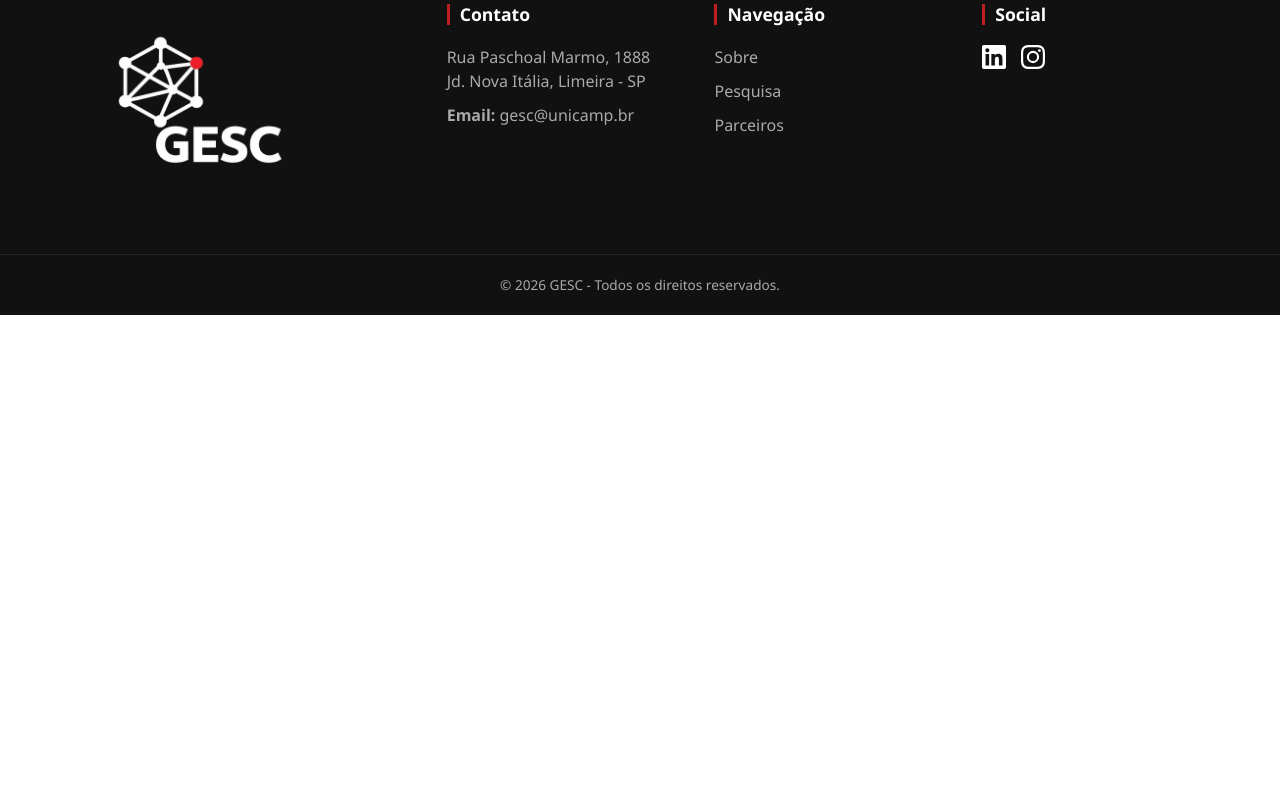
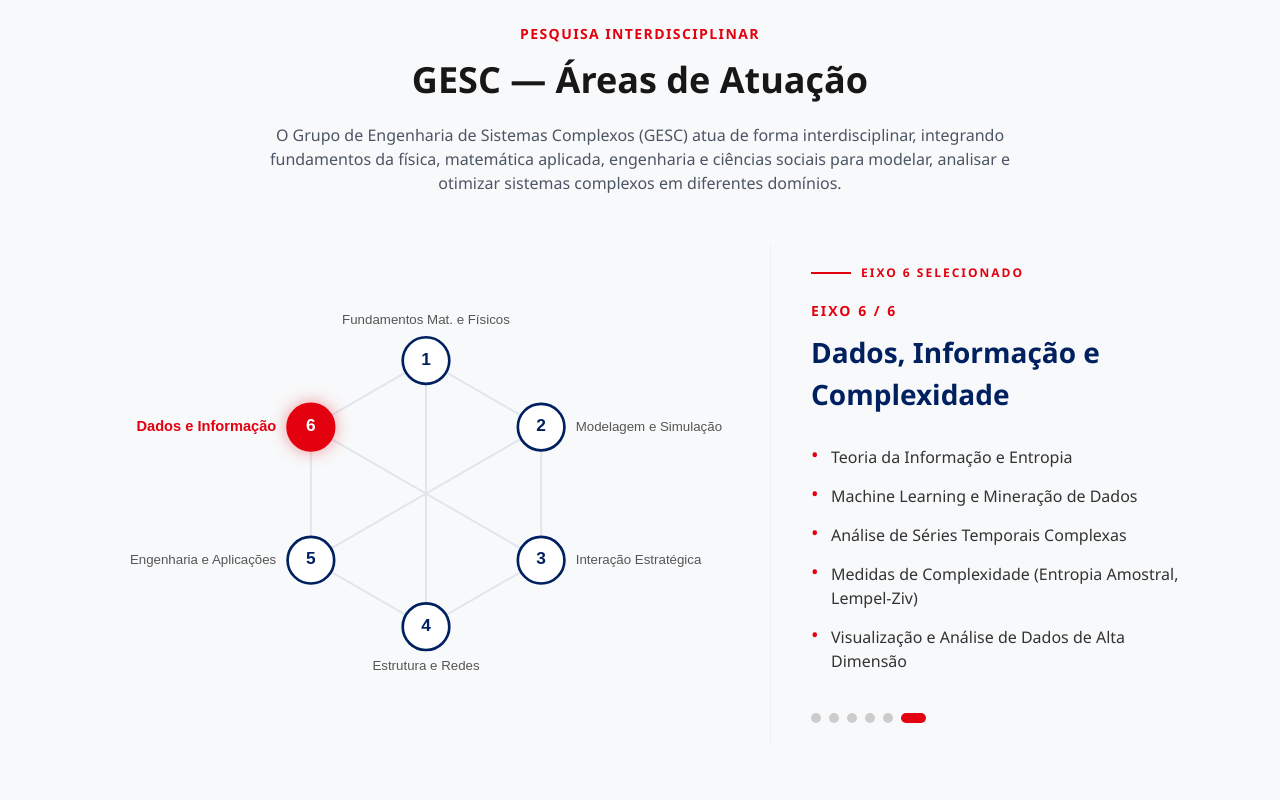
Before and after one commit to sitegesc/gesc, a Next.js app: page / in a window 1280 px wide. Shown: the part 2080-2880 px from the top of the page. Before the commit the page ends 2395 px from the top, so only its background shows below. Built offline with nearby package versions, Linux system fonts and the light colour scheme.

Commit message:
feat: adiciona secao interativa de Areas de Atuacao

```diff
--- a/src/app/page.tsx
+++ b/src/app/page.tsx
@@ -1,3 +1,4 @@
+import { AreasAtuacao } from "@/components/sections/AreasAtuacao";
 import { Hero } from "@/components/sections/Hero";
 import { Partners } from "@/components/sections/Partners";
 import { PortalIntro } from "@/components/sections/PortalIntro";
@@ -8,6 +9,7 @@ export default function Home() {
       <Hero />
       <Partners />
       <PortalIntro />
+      <AreasAtuacao />
     </main>
   );
 }
--- /dev/null
+++ b/src/components/sections/AreasAtuacao.tsx
@@ -0,0 +1,247 @@
+"use client";
+
+import { useState } from "react";
+
+type AxisId = 1 | 2 | 3 | 4 | 5 | 6;
+
+const axesData: Record<AxisId, { title: string; items: string[] }> = {
+  1: {
+    title: "Fundamentos Matemáticos e Físicos",
+    items: [
+      "Equações Diferenciais Ordinárias (EDOs)",
+      "Sistemas Dinâmicos e Não Lineares (bifurcações, estabilidade e caos)",
+      "Física Estatística",
+      "Física Matemática",
+      "Dinâmica Estocástica (processos de difusão, Langevin, Fokker-Planck)",
+    ],
+  },
+  2: {
+    title: "Modelagem e Simulação de Sistemas Complexos",
+    items: [
+      "Simulação de Monte Carlo e Métodos Estocásticos",
+      "Simulação Baseada em Agentes e Dinâmica de Sistemas",
+      "Autômatos Celulares e Interação Local",
+      "Sistemas de Equações Diferenciais Acopladas",
+      "Análise de Sensibilidade e Incerteza em Modelos",
+    ],
+  },
+  3: {
+    title: "Interação Estratégica e Sistemas Socioeconômicos",
+    items: [
+      "Teoria dos Jogos Clássica e Evolutiva",
+      "Dinâmica de Opinião e Sociofísica",
+      "Modelagem de Equilíbrio e Mecanismos de Coordenação",
+      "Comportamento Coletivo e Emergência Social",
+      "Análise de Redes Socioeconômicas",
+    ],
+  },
+  4: {
+    title: "Estrutura, Redes e Conectividade",
+    items: [
+      "Teoria de Grafos e Topologia de Redes",
+      "Redes Complexas (Scale-Free, Small-World)",
+      "Percolação e Transições de Fase em Redes",
+      "Robustez e Vulnerabilidade de Infraestruturas",
+      "Propagação em Redes (Epidemiológica e de Informação)",
+    ],
+  },
+  5: {
+    title: "Engenharia e Aplicações Tecnológicas",
+    items: [
+      "Pesquisa Operacional e Otimização Combinatória",
+      "Logística, Roteamento e Cadeia de Suprimentos",
+      "Corrosão e Engenharia de Materiais",
+      "Confiabilidade de Sistemas e Análise de Riscos",
+      "Sistemas de Controle e Automação",
+    ],
+  },
+  6: {
+    title: "Dados, Informação e Complexidade",
+    items: [
+      "Teoria da Informação e Entropia",
+      "Machine Learning e Mineração de Dados",
+      "Análise de Séries Temporais Complexas",
+      "Medidas de Complexidade (Entropia Amostral, Lempel-Ziv)",
+      "Visualização e Análise de Dados de Alta Dimensão",
+    ],
+  },
+};
+
+const AXIS_IDS: AxisId[] = [1, 2, 3, 4, 5, 6];
+
+const LINES: [number, number, number, number][] = [
+  [400, 100, 573, 200],
+  [573, 200, 573, 400],
+  [573, 400, 400, 500],
+  [400, 500, 227, 400],
+  [227, 400, 227, 200],
+  [227, 200, 400, 100],
+  [400, 100, 400, 500],
+  [227, 200, 573, 400],
+  [227, 400, 573, 200],
+];
+
+const NODES: {
+  id: AxisId;
+  cx: number;
+  cy: number;
+  lx: number;
+  ly: number;
+  anchor: "start" | "middle" | "end";
+  label: string;
+}[] = [
+  { id: 1, cx: 400, cy: 100, lx: 400, ly: 45, anchor: "middle", label: "Fundamentos Mat. e Físicos" },
+  { id: 2, cx: 573, cy: 200, lx: 625, ly: 200, anchor: "start", label: "Modelagem e Simulação" },
+  { id: 3, cx: 573, cy: 400, lx: 625, ly: 400, anchor: "start", label: "Interação Estratégica" },
+  { id: 4, cx: 400, cy: 500, lx: 400, ly: 565, anchor: "middle", label: "Estrutura e Redes" },
+  { id: 5, cx: 227, cy: 400, lx: 175, ly: 400, anchor: "end", label: "Engenharia e Aplicações" },
+  { id: 6, cx: 227, cy: 200, lx: 175, ly: 200, anchor: "end", label: "Dados e Informação" },
+];
+
+export function AreasAtuacao() {
+  const [active, setActive] = useState<AxisId>(6);
+  const axis = axesData[active];
+
+  return (
+    <section
+      id="linhas-pesquisa"
+      className="border-y border-[#eee] bg-[#f8f9fa] py-20 font-[family-name:'Segoe_UI',Tahoma,Geneva,Verdana,sans-serif]"
+    >
+      <div className="mx-auto max-w-[1200px] px-5">
+        <div className="mb-10 text-center">
+          <span className="text-sm font-bold uppercase tracking-[0.1em] text-[#e3000f]">
+            Pesquisa Interdisciplinar
+          </span>
+          <h2 className="mt-2 mb-4 text-[2.25rem] font-bold">
+            GESC — Áreas de Atuação
+          </h2>
+          <p className="mx-auto max-w-3xl text-[#4b5563]">
+            O Grupo de Engenharia de Sistemas Complexos (GESC) atua de forma
+            interdisciplinar, integrando fundamentos da física, matemática
+            aplicada, engenharia e ciências sociais para modelar, analisar e
+            otimizar sistemas complexos em diferentes domínios.
+          </p>
+        </div>
+
+        <div className="mt-[50px] flex flex-wrap items-center justify-center gap-[100px] max-[900px]:flex-col max-[900px]:gap-[30px]">
+          <div className="w-full min-w-0 flex-[1.5] md:min-w-[500px] md:max-w-[1000px]">
+            <svg
+              viewBox="-150 0 1100 600"
+              role="img"
+              aria-label="Diagrama dos seis eixos de pesquisa do GESC"
+              className="h-auto w-full overflow-visible md:w-[120%]"
+            >
+              <g stroke="#e0e6ed" strokeWidth={3}>
+                {LINES.map(([x1, y1, x2, y2], index) => (
+                  <line key={index} x1={x1} y1={y1} x2={x2} y2={y2} />
+                ))}
+              </g>
+
+              {NODES.map((node) => {
+                const isActive = active === node.id;
+                return (
+                  <g
+                    key={node.id}
+                    role="button"
+                    tabIndex={0}
+                    aria-pressed={isActive}
+                    aria-label={`Eixo ${node.id}: ${node.label}`}
+                    onClick={() => setActive(node.id)}
+                    onKeyDown={(event) => {
+                      if (event.key === "Enter" || event.key === " ") {
+                        event.preventDefault();
+                        setActive(node.id);
+                      }
+                    }}
+                    className="group cursor-pointer outline-none"
+                  >
+                    <circle
+                      cx={node.cx}
+                      cy={node.cy}
+                      r={35}
+                      className={
+                        isActive
+                          ? "fill-[#e3000f] stroke-[#e3000f] [stroke-width:4] [filter:drop-shadow(0_0_12px_rgba(227,0,15,0.4))] transition-all duration-300"
+                          : "fill-white stroke-[#002060] [stroke-width:4] transition-all duration-300 group-hover:fill-[#f0f4f8] group-hover:[stroke-width:5] group-focus-visible:fill-[#f0f4f8]"
+                      }
+                    />
+                    <text
+                      x={node.cx}
+                      y={node.cy + 6}
+                      textAnchor="middle"
+                      className={`[font-family:Arial,sans-serif] text-[26px] font-bold transition-all duration-300 ${
+                        isActive ? "fill-white" : "fill-[#002060]"
+                      }`}
+                    >
+                      {node.id}
+                    </text>
+                    <text
+                      x={node.lx}
+                      y={node.ly}
+                      textAnchor={node.anchor}
+                      alignmentBaseline={
+                        node.anchor === "middle" ? undefined : "middle"
+                      }
+                      className={`[font-family:Arial,sans-serif] transition-all duration-300 ${
+                        isActive
+                          ? "fill-[#e3000f] text-[22px] font-bold"
+                          : "fill-[#555] text-[20px]"
+                      }`}
+                    >
+                      {node.label}
+                    </text>
+                  </g>
+                );
+              })}
+            </svg>
+          </div>
+
+          <div className="w-full min-w-0 flex-1 border-l border-[#eee] px-10 py-5 max-[900px]:border-l-0 max-[900px]:border-t max-[900px]:px-0 max-[900px]:pt-[30px] max-[900px]:pb-0 md:min-w-[350px] md:max-w-[450px]">
+            <div className="mb-5 flex items-center gap-2.5">
+              <span className="block h-0.5 w-10 bg-[#e3000f]" />
+              <span className="text-xs font-bold tracking-[2px] text-[#e3000f]">
+                EIXO {active} SELECIONADO
+              </span>
+            </div>
+
+            <p className="mb-2.5 text-sm font-bold tracking-[2px] text-[#e3000f]">
+              EIXO {active} / 6
+            </p>
+
+            <h3 className="mb-[30px] text-[28px] font-bold text-[#002060]">
+              {axis.title}
+            </h3>
+
+            <ul>
+              {axis.items.map((item) => (
+                <li
+                  key={item}
+                  className="relative mb-[15px] pl-5 text-base text-[#333] before:absolute before:left-0 before:text-[20px] before:leading-none before:text-[#e3000f] before:content-['•']"
+                >
+                  {item}
+                </li>
+              ))}
+            </ul>
+
+            <div className="mt-10 flex gap-2">
+              {AXIS_IDS.map((id) => (
+                <button
+                  key={id}
+                  type="button"
+                  onClick={() => setActive(id)}
+                  aria-label={`Ver eixo ${id}`}
+                  aria-current={active === id ? "true" : undefined}
+                  className={`h-2.5 cursor-pointer rounded-full transition-all duration-300 ${
+                    active === id
+                      ? "w-[25px] rounded-[5px] bg-[#e3000f]"
+                      : "w-2.5 bg-[#ccc]"
+                  }`}
+                />
+              ))}
+            </div>
+          </div>
+        </div>
+      </div>
+    </section>
+  );
+}
```
